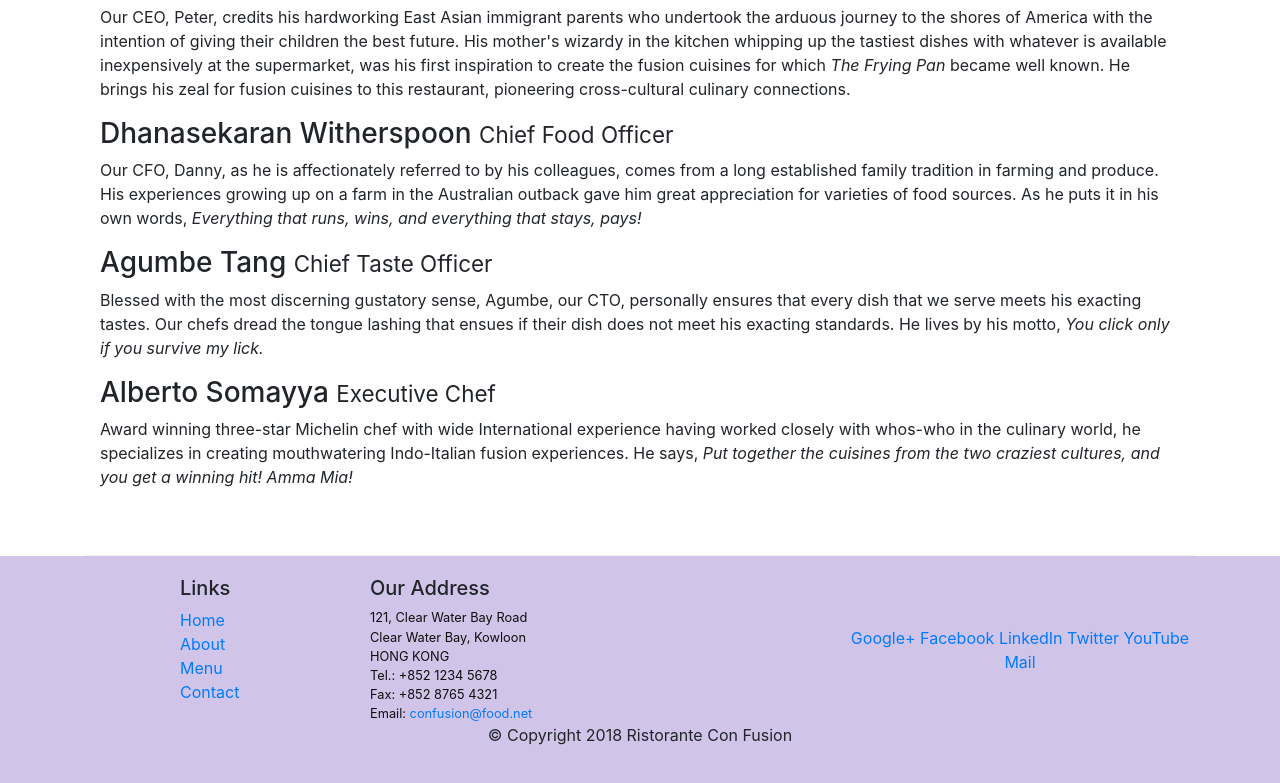
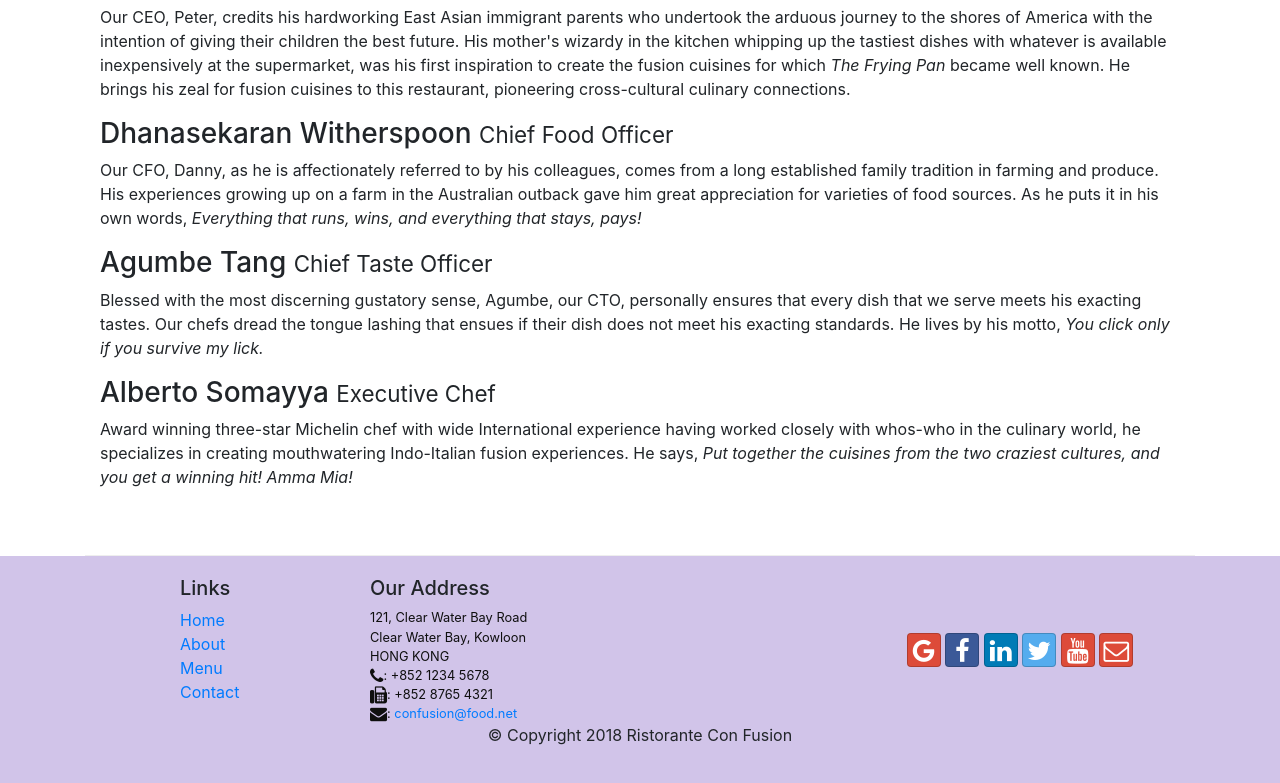
Before and after one commit to Prosun98/confusion, a website: page aboutus.html in a window 1280 px wide. Shown: the part 974-1757 px from the top of the page. Drawn offline with nearby package versions, Linux system fonts and the light colour scheme.

Commit message:
Icons added

```diff
--- a/aboutus.html
+++ b/aboutus.html
@@ -9,6 +9,8 @@
 
     <!-- Bootstrap CSS -->
     <link rel="stylesheet" href="node_modules/bootstrap/dist/css/bootstrap.min.css">
+    <link rel="stylesheet" href="node_modules/font-awesome/css/font-awesome.min.css">
+    <link rel="stylesheet" href="node_modules/bootstrap-social/bootstrap-social.css">
     <link rel="stylesheet" href="css/styles.css">
 
     <title>Ristorante Con Fusion: About Us</title>
@@ -24,10 +26,10 @@
             <a class="navbar-brand mr-auto" href="./index.html">Ristorante con Fusion</a>
             <div class="collapse navbar-collapse" id="Navbar">
                 <ul class="navbar-nav mr-auto">
-                    <li class="nav-item "><a class="nav-link" href="./index.html">Home</a></li>
-                    <li class="nav-item active"><a class="nav-link" href="#">About</a></li>
-                    <li class="nav-item"><a class="nav-link" href="#">Menu</a></li>
-                    <li class="nav-item"><a class="nav-link" href="#">Contact</a></li>
+                    <li class="nav-item "><a class="nav-link" href="./index.html"><span class="fa fa-home fa-lg"></span> Home</a></li>
+                    <li class="nav-item active"><a class="nav-link" href="#"><span class=" fa fa-info fa-lg "></span>About</a></li>
+                    <li class="nav-item"><a class="nav-link" href="#"><span class=" fa fa-list fa-lg "></span>Menu</a></li>
+                    <li class="nav-item"><a class="nav-link" href="#"><span class=" fa fa-address-card fa-lg "></span>Contact</a></li>
                 </ul>
             </div>
         </div>
@@ -104,19 +106,19 @@
 		              121, Clear Water Bay Road<br>
 		              Clear Water Bay, Kowloon<br>
 		              HONG KONG<br>
-		              Tel.: +852 1234 5678<br>
-		              Fax: +852 8765 4321<br>
-		              Email: <a href="mailto:confusion@food.net">confusion@food.net</a>
+		              <i class="fa fa-phone fa-lg"></i>: +852 1234 5678<br>
+                      <i class="fa fa-fax fa-lg"></i>: +852 8765 4321<br>
+                      <i class="fa fa-envelope fa-lg"></i>: <a href="mailto:confusion@food.net">confusion@food.net</a>
 		           </address>
                 </div>
                 <div class="col-12 col-sm-4 align-self-center">
                     <div class="text-center">
-                        <a href="http://google.com/+">Google+</a>
-                        <a href="http://www.facebook.com/profile.php?id=">Facebook</a>
-                        <a href="http://www.linkedin.com/in/">LinkedIn</a>
-                        <a href="http://twitter.com/">Twitter</a>
-                        <a href="http://youtube.com/">YouTube</a>
-                        <a href="mailto:">Mail</a>
+                        <a class="btn btn-social-icon btn-google" href="http://google.com/+"><span class="fa fa-google fa-lg"></span></a>
+                        <a class="btn btn-social-icon btn-facebook" href="http://www.facebook.com/profile.php?id="><span class="fa fa-facebook fa-lg"></span></a>
+                        <a class="btn btn-social-icon btn-linkedin" href="http://www.linkedin.com/in/"><i class="fa fa-linkedin fa-lg"></i></a>
+                        <a class="btn btn-social-icon btn-twitter" href="http://twitter.com/"><span class="fa fa-twitter fa-lg"></span></a>
+                        <a  class="btn btn-social-icon btn-google" href="http://youtube.com/"><span class="fa fa-youtube fa-lg"></span></a>
+                        <a  class="btn btn-social-icon btn-google" href="mailto:"><span class="fa fa-envelope-o fa-lg"></span></a>
                     </div>
                 </div>
            </div>
--- a/package.json
+++ b/package.json
@@ -15,6 +15,8 @@
   },
   "dependencies": {
     "bootstrap": "^4.5.0",
+    "bootstrap-social": "^5.1.1",
+    "font-awesome": "^4.7.0",
     "jquery": "^3.3.1",
     "popper.js": "^1.12.9"
   }
```
Also changed, not shown: index.html (+15 -13 lines), 1 other file.
